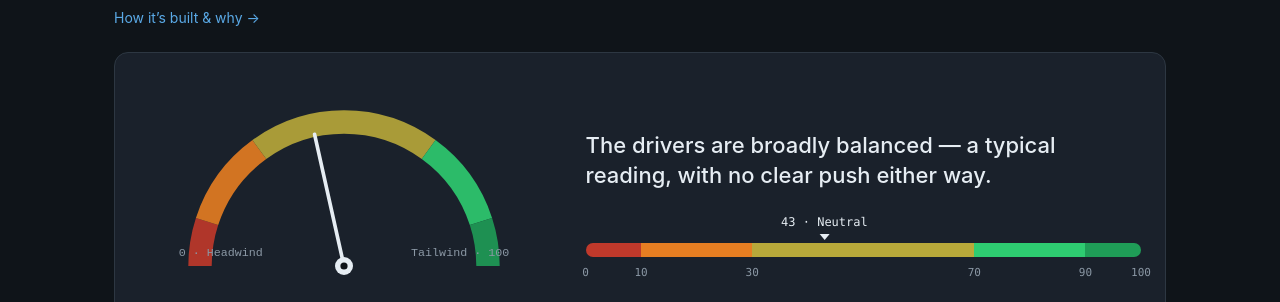
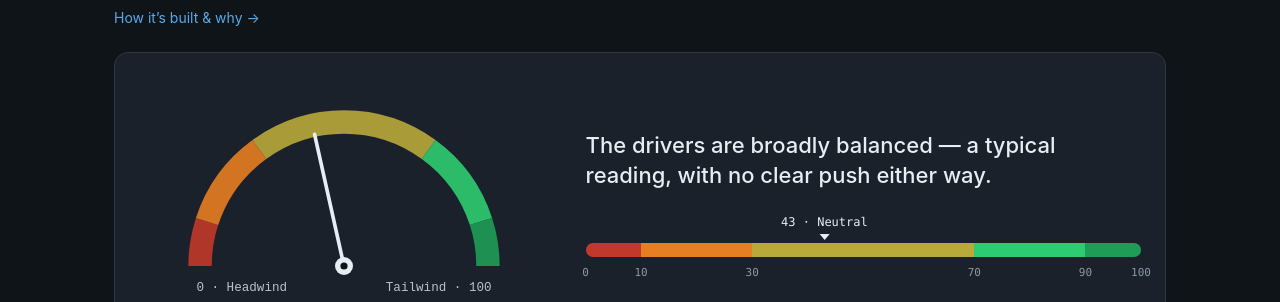
Before and after one commit to MBurgo/fear-indicator, a plain HTML site: page web/index.html in a window 1280 px wide. Shown: the part 158-460 px from the top of the page. Drawn offline with Linux system fonts and the light colour scheme; no server answers.

Commit message:
Reposition gauge end-labels below the arc for legibility
The "0 · Headwind" / "Tailwind · 100" labels sat too close to the arc
ends and were hard to read. Move them into the clear space below the
dial, lighten and enlarge them. Cache-bust to v=6.

```diff
--- a/web/app.js
+++ b/web/app.js
@@ -80,14 +80,13 @@ function renderGauge(score, bands, lowLabel, highLabel) {
       "stroke-width": stroke, "stroke-linecap": "butt", opacity: "0.9",
     }));
   }
-  const left = polar(cx, cy, r + 24, scoreToAngle(2));
-  const right = polar(cx, cy, r + 24, scoreToAngle(98));
-  const lt = el("text", { x: left.x, y: left.y, "text-anchor": "start" });
+  // End labels, placed in the clear space below the arc for legibility.
+  const lt = el("text", { x: 36, y: 238, "text-anchor": "start" });
   lt.textContent = "0 · " + (lowLabel || "Fear");
-  const rt = el("text", { x: right.x, y: right.y, "text-anchor": "end" });
+  const rt = el("text", { x: 364, y: 238, "text-anchor": "end" });
   rt.textContent = (highLabel || "Greed") + " · 100";
   for (const t of [lt, rt]) {
-    t.setAttribute("fill", "#8b98a5"); t.setAttribute("font-size", "13");
+    t.setAttribute("fill", "#b7c2cd"); t.setAttribute("font-size", "14");
     t.setAttribute("font-family", "ui-monospace, monospace"); svg.appendChild(t);
   }
   const tip = polar(cx, cy, r - 10, scoreToAngle(score));
--- a/web/index.html
+++ b/web/index.html
@@ -5,7 +5,7 @@
   <meta name="viewport" content="width=device-width, initial-scale=1" />
   <title>ASX Drivers Index</title>
   <meta name="description" content="A conditions gauge for the Australian market: are the forces that drive ASX shares a tailwind or a headwind?" />
-  <link rel="stylesheet" href="styles.css?v=5" />
+  <link rel="stylesheet" href="styles.css?v=6" />
 </head>
 <body>
   <main class="wrap">
@@ -101,6 +101,6 @@
     </footer>
   </main>
 
-  <script src="app.js?v=5"></script>
+  <script src="app.js?v=6"></script>
 </body>
 </html>
```
Also changed, not shown: web/methodology.html (+1 -1 lines).
